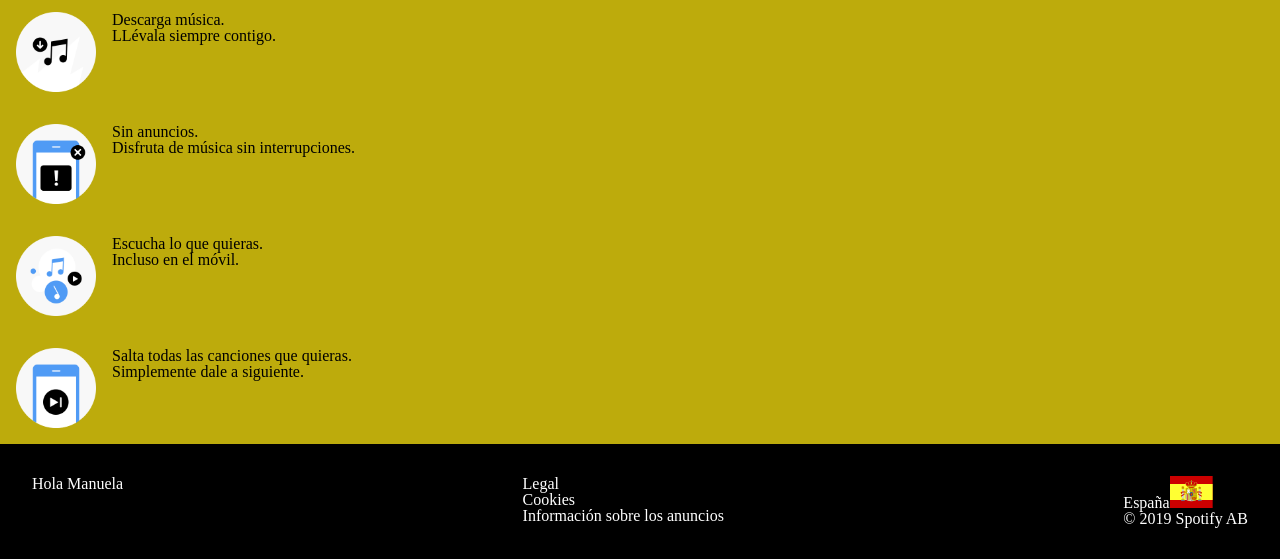
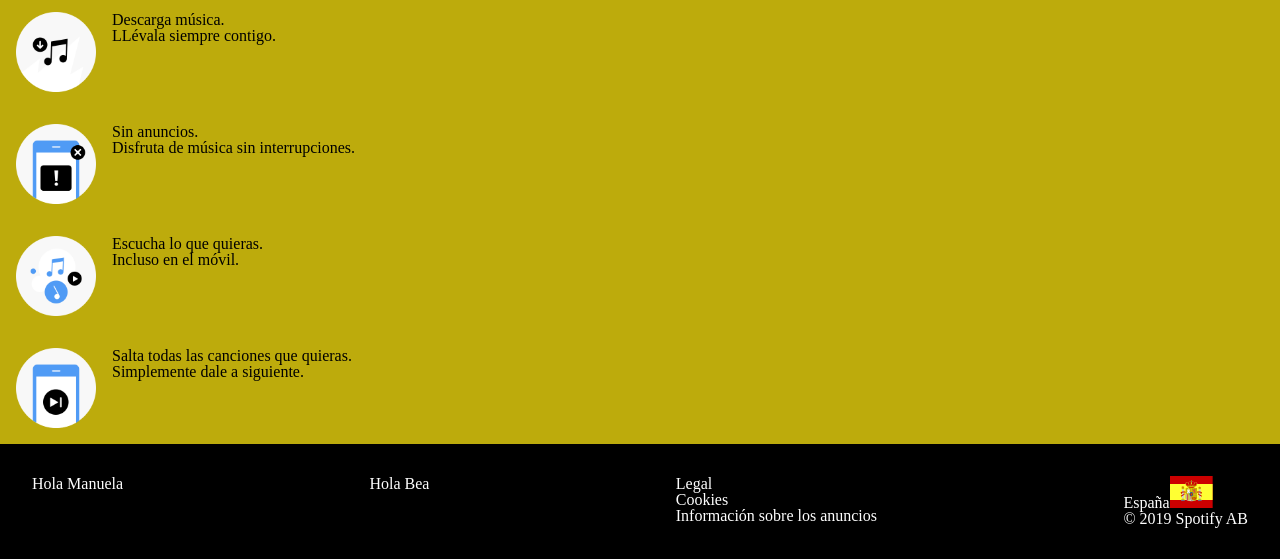
Before and after one commit to Adalab/promo-s-module-1-pair-12-spotify, a plain HTML site: page index.html in a window 1280 px wide. Shown: the part 585-1144 px from the top of the page. Drawn offline with Linux system fonts and the light colour scheme.

Commit message:
saludito

```diff
--- a/index.html
+++ b/index.html
@@ -67,8 +67,9 @@
     </section>
   </main>
   <footer class="footer">
-  <!-- probando nuestra nueva rama -->
-  <p>Hola Manuela</p>
+    <!-- probando nuestra nueva rama -->
+    <p>Hola Manuela</p>
+    <p>Hola Bea</p>
     <ul class="lista">
       <li>Legal</li>
       <li>Cookies</li>
```
